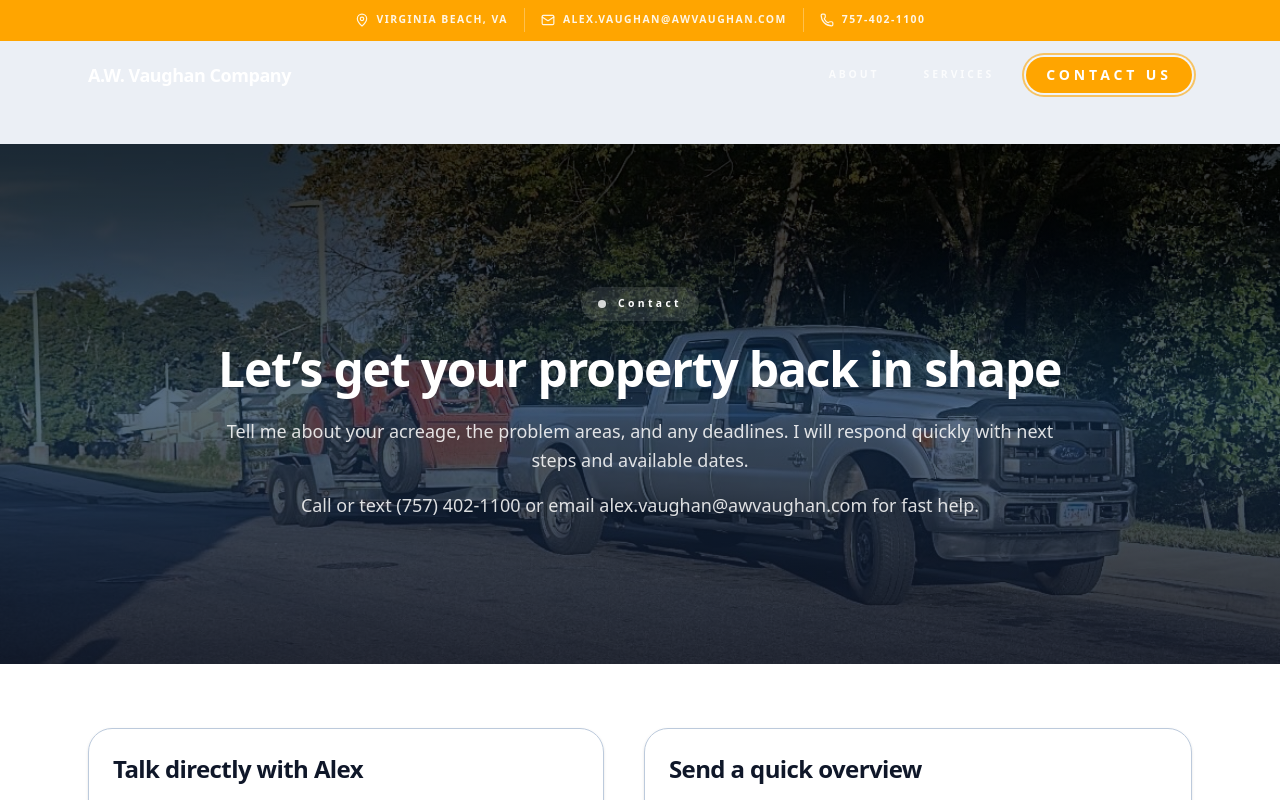
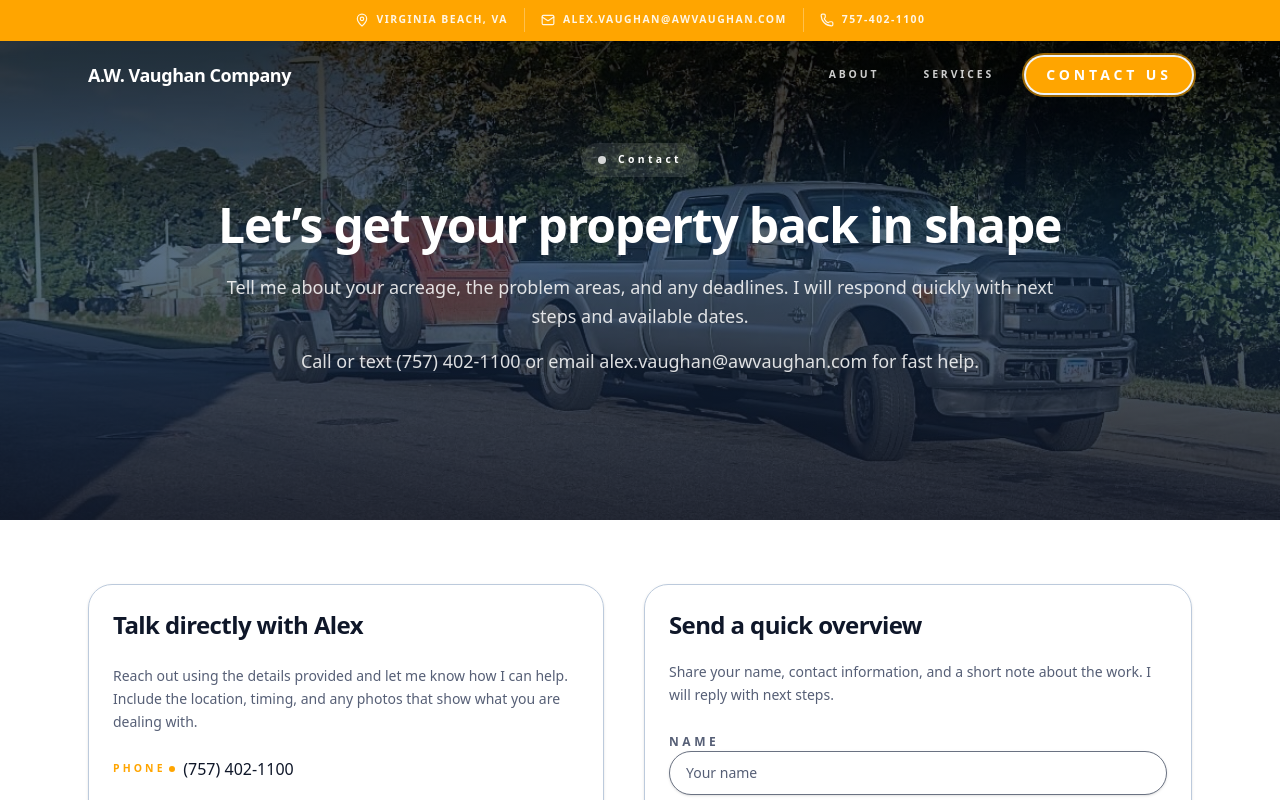
Before and after one commit to nahguav-wa/awvaughan-website, a SvelteKit app: page /contact in a window 1280 px wide. Shown: the top 800 px of the page. Built offline with nearby package versions, Linux system fonts and the light colour scheme.

Commit message:
Remove extra top padding for subpage layout

```diff
--- a/src/routes/+layout.svelte
+++ b/src/routes/+layout.svelte
@@ -18,13 +18,9 @@
 
 <div class="relative flex min-h-screen flex-col bg-[var(--surface-muted)] text-[var(--text-dark)]">
 	<Header />
-	<main
-		id="main-content"
-		tabindex="-1"
-		class={`flex-1 focus:outline-none ${isHome ? '' : 'pt-32 lg:pt-36'}`}
-	>
-		{@render children?.()}
-	</main>
+        <main id="main-content" tabindex="-1" class="flex-1 focus:outline-none">
+                {@render children?.()}
+        </main>
 	<Footer />
 
 	<a
```
